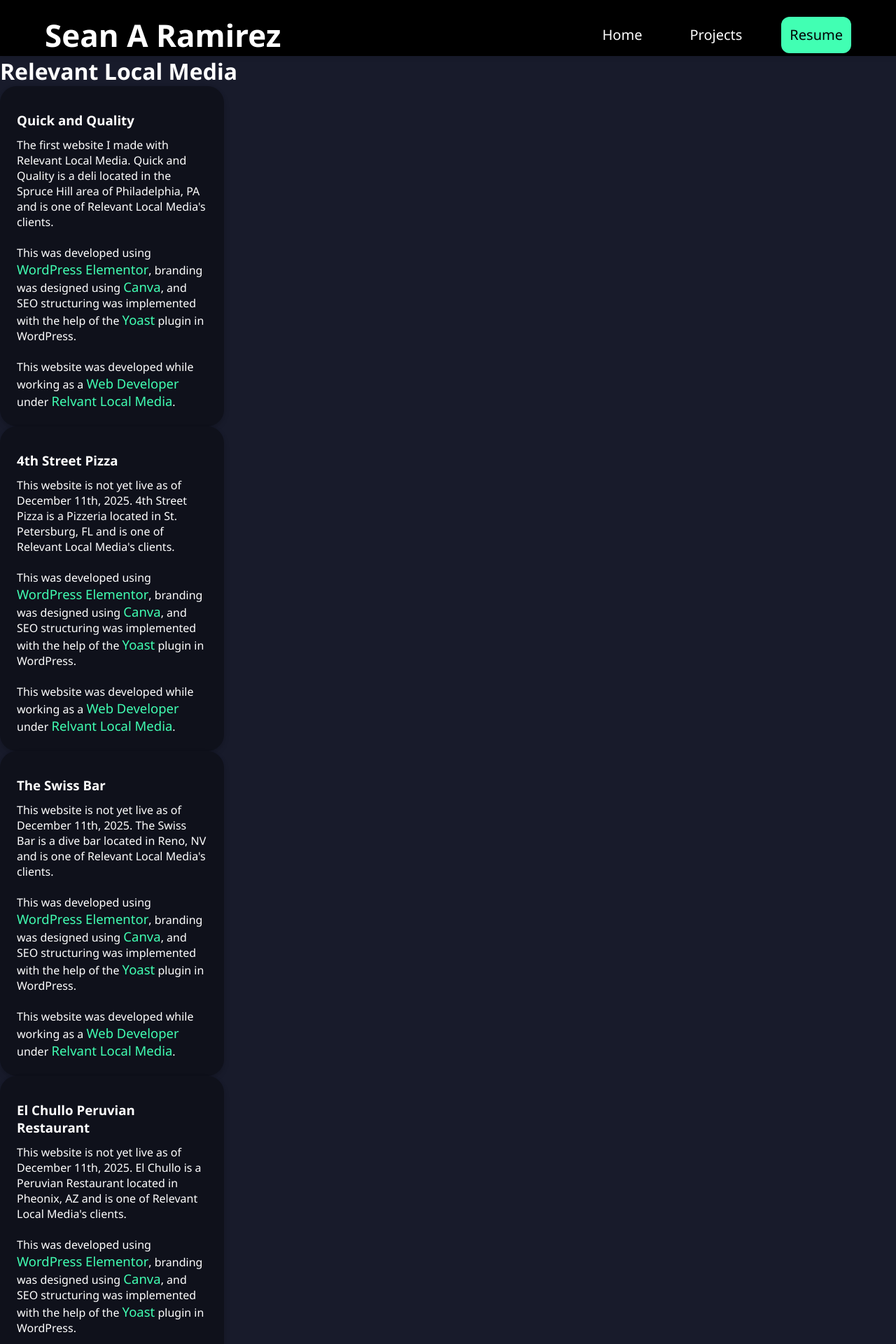
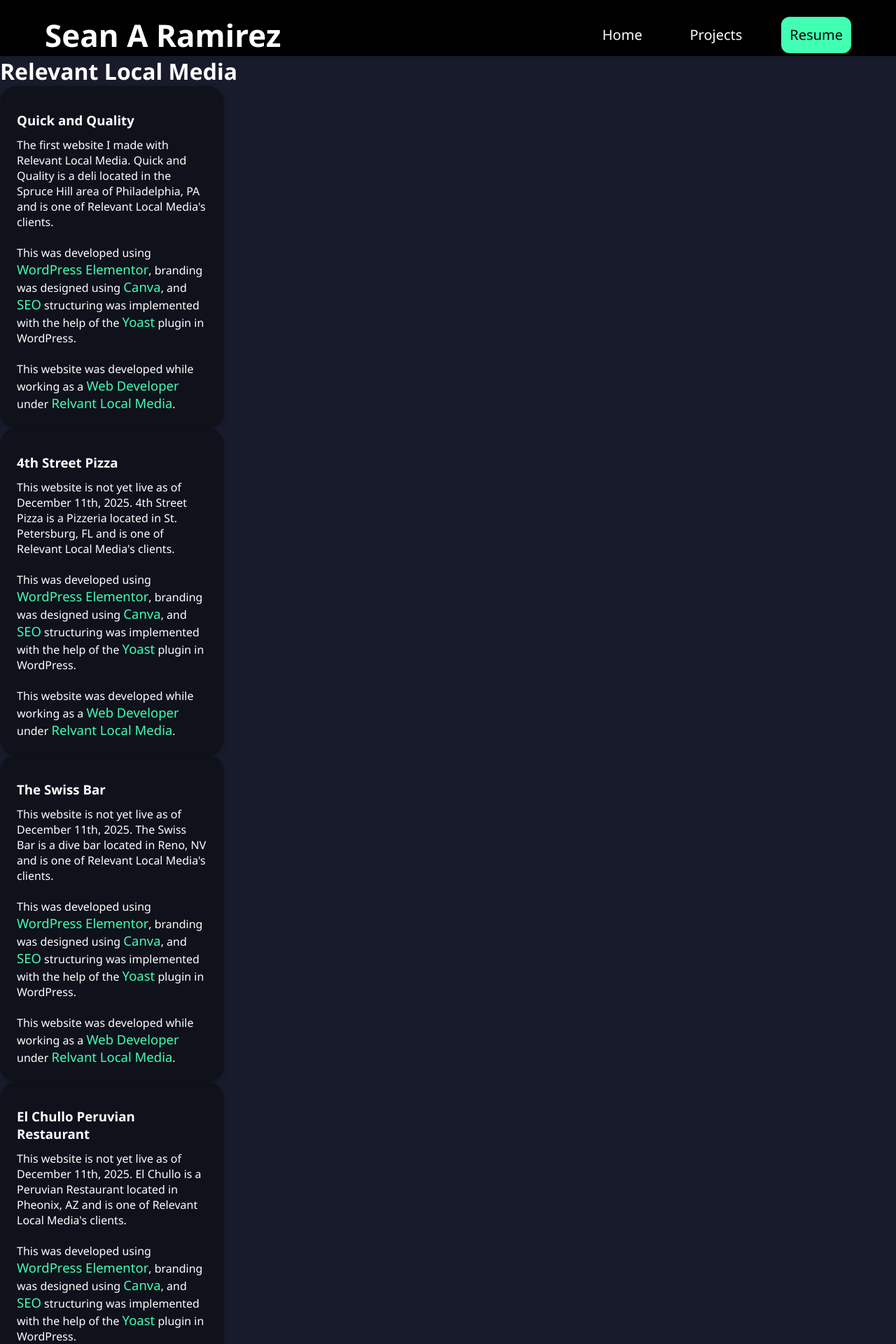
Before and after one commit to snaramirez872/seanramirez, a Next.js app: page /projects/relevant-local-media in a window 1280 px wide. Shown: the top 1920 px of the page at 70% size. Built offline with nearby package versions, Linux system fonts and the light colour scheme.

Commit message:
fixed hydration issue

```diff
--- a/src/app/components/ProjectCards.tsx
+++ b/src/app/components/ProjectCards.tsx
@@ -4,13 +4,13 @@
 
 export function ProjectCards({ title, link, hover, children }: ProjectCardProps) {
     return (
-        <Link className="proj-link-card" href={link} title={hover} target='_blank' rel='noreferrer'>
-            <div className='project-cards'>
+        <div className='project-cards'>
                 <div className='proj-details'>
-                    <h3 className='proj-title'>{title}</h3>
+                    <Link className="proj-link" href={link} title={hover} target='_blank' rel='noreferrer'>
+                        <h3 className='proj-title'>{title}</h3>
+                    </Link>
                     {children}
                 </div>
             </div>
-        </Link>
     );
 }
--- a/src/app/components/css/projectcard.css
+++ b/src/app/components/css/projectcard.css
@@ -15,9 +15,13 @@
     box-shadow: 0 4px 8px rgba(0, 0, 0, 0.1), 0 2px 4px rgba(0, 0, 0, 0.08);
 }
 
-.proj-link-card {
+.proj-link {
     text-decoration: none;
     color: white;
+}
+.proj-link:hover {
+    color: var(--emerald-300);
+    text-decoration: underline;
 }
 
 .position-cards h2 {
--- a/src/app/projects/page.tsx
+++ b/src/app/projects/page.tsx
@@ -40,7 +40,7 @@
                     <p className='desc'>A personal news app developed using <Link className='tools' href='https://redwoodjs.com/docs/introduction' target='_blank' rel='noreferrer'>RedwoodJS</Link> and <Link className='tools' href='https://tailwindcss.com/docs' target='_blank' rel='noreferrer'>TailwindCSS</Link>.</p>
                 </ProjectCards>
             </div>
-            <h1>Professional Portfolio</h1>
+            <h1 className="header-two">Professional Portfolio</h1>
             <div className="cards-container">
                 <div className='project-cards'>
                     <div className='proj-details'>
--- a/src/app/projects/relevant-local-media/page.tsx
+++ b/src/app/projects/relevant-local-media/page.tsx
@@ -10,28 +10,28 @@
                     link="https://quickandqualitydeli.com/"
                     hover="Website for Quick and Quality"
                 >
-                    <p className="desc">The first website I made with Relevant Local Media. Quick and Quality is a deli located in the Spruce Hill area of Philadelphia, PA and is one of Relevant Local Media's clients.<br /><br />This was developed using <span className="tools">WordPress Elementor</span>, branding was designed using <span className="tools">Canva</span>, and SEO structuring was implemented with the help of the <span className="tools">Yoast</span> plugin in WordPress.<br /><br />This website was developed while working as a <span className="tools">Web Developer</span> under <Link className="tools" href="https://relevantlocalmedia.com/" target="_blank" rel="noreferrer">Relvant Local Media</Link>.</p>
+                    <p className="desc">The first website I made with Relevant Local Media. Quick and Quality is a deli located in the Spruce Hill area of Philadelphia, PA and is one of Relevant Local Media's clients.<br /><br />This was developed using <span className="tools">WordPress Elementor</span>, branding was designed using <span className="tools">Canva</span>, and <span className="tools">SEO</span> structuring was implemented with the help of the <span className="tools">Yoast</span> plugin in WordPress.<br /><br />This website was developed while working as a <span className="tools">Web Developer</span> under <Link className="tools" href="https://relevantlocalmedia.com/" target="_blank" rel="noreferrer">Relvant Local Media</Link>.</p>
                 </ProjectCards>
                 <ProjectCards
                     title="4th Street Pizza"
                     link="https://fourthstpizza.wpenginepowered.com"
                     hover="Development Website for 4th Street Pizza"
                 >
-                    <p className="desc">This website is not yet live as of December 11th, 2025. 4th Street Pizza is a Pizzeria located in St. Petersburg, FL and is one of Relevant Local Media's clients.<br /><br />This was developed using <span className="tools">WordPress Elementor</span>, branding was designed using <span className="tools">Canva</span>, and SEO structuring was implemented with the help of the <span className="tools">Yoast</span> plugin in WordPress.<br /><br />This website was developed while working as a <span className="tools">Web Developer</span> under <Link className="tools" href="https://relevantlocalmedia.com/" target="_blank" rel="noreferrer">Relvant Local Media</Link>.</p>
+                    <p className="desc">This website is not yet live as of December 11th, 2025. 4th Street Pizza is a Pizzeria located in St. Petersburg, FL and is one of Relevant Local Media's clients.<br /><br />This was developed using <span className="tools">WordPress Elementor</span>, branding was designed using <span className="tools">Canva</span>, and <span className="tools">SEO</span> structuring was implemented with the help of the <span className="tools">Yoast</span> plugin in WordPress.<br /><br />This website was developed while working as a <span className="tools">Web Developer</span> under <Link className="tools" href="https://relevantlocalmedia.com/" target="_blank" rel="noreferrer">Relvant Local Media</Link>.</p>
                 </ProjectCards>
                 <ProjectCards
                     title="The Swiss Bar"
                     link="https://swissbar.wpenginepowered.com"
                     hover="Development Website for The Swiss Bar"
                 >
-                    <p className="desc">This website is not yet live as of December 11th, 2025. The Swiss Bar is a dive bar located in Reno, NV and is one of Relevant Local Media's clients.<br /><br />This was developed using <span className="tools">WordPress Elementor</span>, branding was designed using <span className="tools">Canva</span>, and SEO structuring was implemented with the help of the <span className="tools">Yoast</span> plugin in WordPress.<br /><br />This website was developed while working as a <span className="tools">Web Developer</span> under <Link className="tools" href="https://relevantlocalmedia.com/" target="_blank" rel="noreferrer">Relvant Local Media</Link>.</p>
+                    <p className="desc">This website is not yet live as of December 11th, 2025. The Swiss Bar is a dive bar located in Reno, NV and is one of Relevant Local Media's clients.<br /><br />This was developed using <span className="tools">WordPress Elementor</span>, branding was designed using <span className="tools">Canva</span>, and <span className="tools">SEO</span> structuring was implemented with the help of the <span className="tools">Yoast</span> plugin in WordPress.<br /><br />This website was developed while working as a <span className="tools">Web Developer</span> under <Link className="tools" href="https://relevantlocalmedia.com/" target="_blank" rel="noreferrer">Relvant Local Media</Link>.</p>
                 </ProjectCards>
                 <ProjectCards
                     title="El Chullo Peruvian Restaurant"
                     link="https://elchullo.wpenginepowered.com"
                     hover="Development Website for El Chullo Peruvian Restaurant"
                 >
-                    <p className="desc">This website is not yet live as of December 11th, 2025. El Chullo is a Peruvian Restaurant located in Pheonix, AZ and is one of Relevant Local Media's clients.<br /><br />This was developed using <span className="tools">WordPress Elementor</span>, branding was designed using <span className="tools">Canva</span>, and SEO structuring was implemented with the help of the <span className="tools">Yoast</span> plugin in WordPress.<br /><br />This website was developed while working as a <span className="tools">Web Developer</span> under <Link className="tools" href="https://relevantlocalmedia.com/" target="_blank" rel="noreferrer">Relvant Local Media</Link>.</p>
+                    <p className="desc">This website is not yet live as of December 11th, 2025. El Chullo is a Peruvian Restaurant located in Pheonix, AZ and is one of Relevant Local Media's clients.<br /><br />This was developed using <span className="tools">WordPress Elementor</span>, branding was designed using <span className="tools">Canva</span>, and <span className="tools">SEO</span> structuring was implemented with the help of the <span className="tools">Yoast</span> plugin in WordPress.<br /><br />This website was developed while working as a <span className="tools">Web Developer</span> under <Link className="tools" href="https://relevantlocalmedia.com/" target="_blank" rel="noreferrer">Relvant Local Media</Link>.</p>
                 </ProjectCards>
             </div>
         </div>
--- a/src/app/projects/sentari-ai/page.tsx
+++ b/src/app/projects/sentari-ai/page.tsx
@@ -1,4 +1,5 @@
 import { ProjectCards } from "../../components/ProjectCards";
+import Link from "next/link";
 export default function SentariAIWork() {
     return (
         <div>
@@ -9,12 +10,12 @@
                     link="https://journal.withsentari.com"
                     hover="Sentari AI Journal Web App"
                 >
-                    <p className="desc">I have made several contributions to the Sentari AI Journal as an SDE Intern. The tools we used were <span className="tools">Next.js</span>, <span className="tools">React Native</span>, <span className="tools">Tailwind CSS</span>, <span className="tools">Python Flask</span>, and <span className="tools">Supabase</span>.</p>
+                    <p className="desc">I have made several contributions to the Sentari AI Journal as an SDE Intern. The tools we used were <span className="tools">Next.js</span>, <span className="tools">React Native</span>, <span className="tools">Tailwind CSS</span>, <span className="tools">Python Flask</span>, and <span className="tools">Supabase</span>.<br /><br />These contributions were made as a <span className="tools">Software Development Engineer Intern</span> under <Link className="tools" href="https://withsentari.com/" target="_blank" rel="noreferrer">Sentari AI.</Link></p>
                 </ProjectCards>
                 <div className='project-cards'>
                     <div className='proj-details'>
                         <h3 className='title'>Sentari AI Analytics Internal Tool</h3>
-                        <p className='desc'>Led the initial development on this. This tool measures various analytics for the Sentari AI Journal Web App including Total User Count, Daily Active Users, and the Number of Users that stay as Users within 7 days of starting.</p>
+                        <p className='desc'>Led the initial development on this. This tool measures various analytics for the Sentari AI Journal Web App including Total User Count, Daily Active Users, and the Number of Users that stay as Users within 7 days of starting.<br /><br />These contributions were made as a <span className="tools">Software Development Engineer Intern</span> under <Link className="tools" href="https://withsentari.com/" target="_blank" rel="noreferrer">Sentari AI.</Link></p>
                     </div>
                 </div>
             </div>
```
